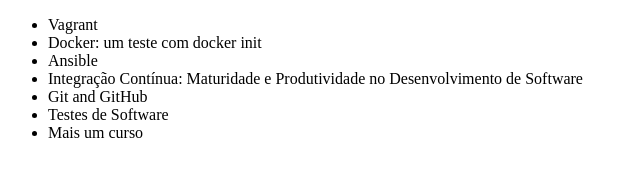
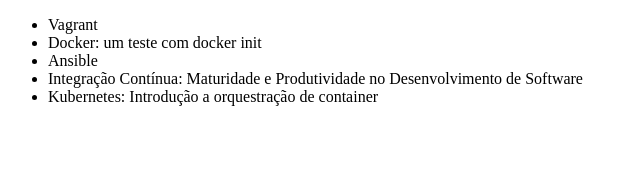
Before and after one commit to welder496/alura-git, a plain HTML site: page index.html in a window 1280 px wide. Shown: the whole page, without its empty margins (0-640 px from the left). Drawn offline with Linux system fonts and the light colour scheme.

Commit message:
alterando o nome do curso de kubernetes

```diff
--- a/index.html
+++ b/index.html
@@ -10,9 +10,7 @@
             <li>Docker: um teste com docker init</li>
             <li>Ansible</li>
             <li>Integração Contínua: Maturidade e Produtividade no Desenvolvimento de Software</li>
-            <li>Git and GitHub</li>
-            <li>Testes de Software</li>
-            <li>Mais um curso</li>
+            <li>Kubernetes: Introdução a orquestração de container</li>
         </ul>
     </body>
 </html>
```
